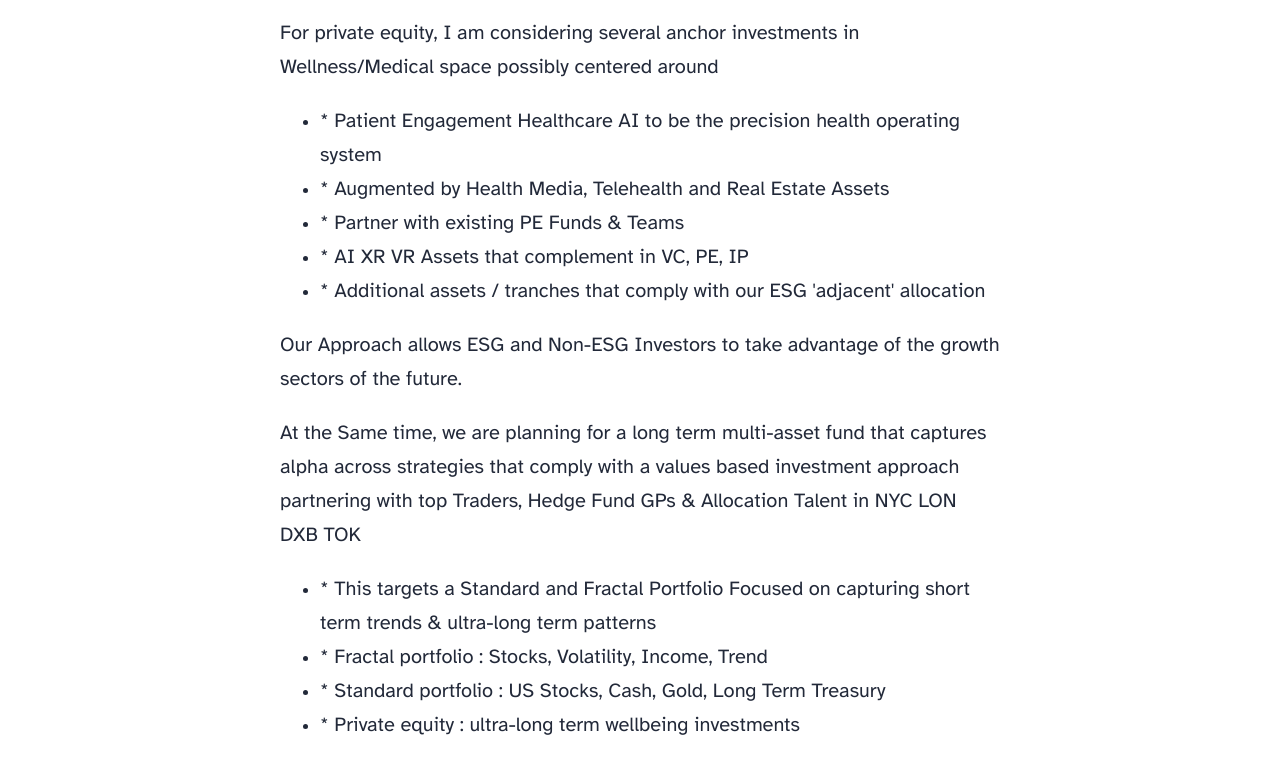
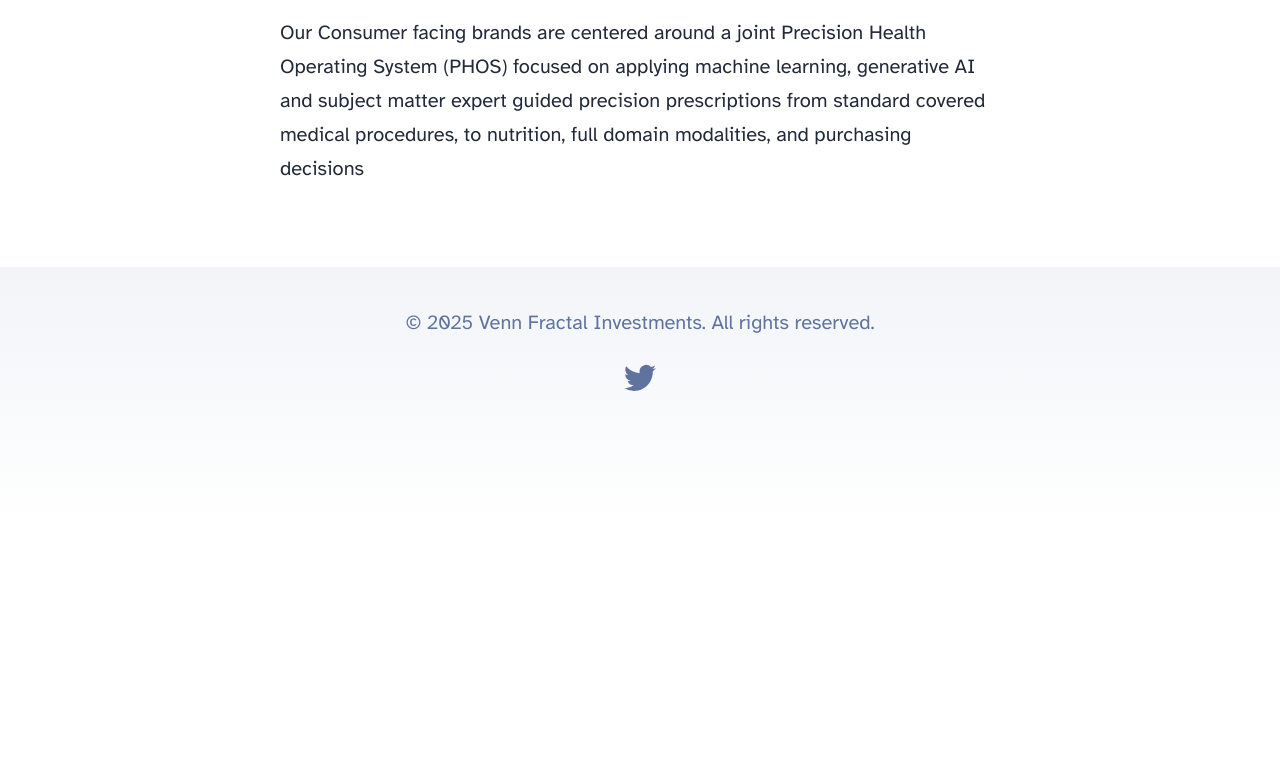
Before and after one commit to VENNFIX/loud-wave-9827, an Astro site: page / in a window 1280 px wide. Shown: the part 898-1680 px from the top of the page. After the commit the page ends 1423 px from the top, so only its background shows below. Built offline with nearby package versions, Linux system fonts and the light colour scheme; Astro itself is replaced by a stand-in of ours.

Commit message:
Update index.astro

```diff
--- a/src/pages/index.astro
+++ b/src/pages/index.astro
@@ -28,26 +28,9 @@ import { SITE_TITLE, SITE_DESCRIPTION } from '../consts';
 </p>
 <p><img src=https://static.wixstatic.com/media/ed128e_c806dd966a6148aa8bc116b73413eef8~mv2.png/v1/fill/w_770,h_480,al_c,q_90,usm_0.66_1.00_0.01,enc_avif,quality_auto/Picture2.png></p>
 
-			<p>For private equity, I am considering several anchor investments in Wellness/Medical space possibly centered around</p>
-			<ul>
-				<li>* Patient Engagement Healthcare AI to be the precision health operating system</li>
-				<li>* Augmented by Health Media, Telehealth and Real Estate Assets</li>
-				<li>* Partner with existing PE Funds & Teams</li>
-				<li>* AI XR VR Assets that complement in VC, PE, IP</li>
-				<li>* Additional assets / tranches that comply with our ESG 'adjacent' allocation</li>
-			</ul>
-			<p>
-				Our Approach allows ESG and Non-ESG Investors to take advantage of the growth sectors of the future.
-			</p>
-			<p>
-				At the Same time, we are planning for a long term multi-asset fund that captures alpha across strategies that comply with a values based investment approach partnering with top Traders, Hedge Fund GPs & Allocation Talent in NYC LON DXB TOK
-			</p>
-			<ul>
-				<li>* This targets a Standard and Fractal Portfolio Focused on capturing short term trends & ultra-long term patterns</li>
-				<li>* Fractal portfolio : Stocks, Volatility, Income, Trend  </li>
-				<li>* Standard portfolio : US Stocks, Cash, Gold, Long Term Treasury</li>
-				<li>* Private equity : ultra-long term wellbeing investments </li>
-			</ul>
+			<p>Our Consumer facing brands are centered around a joint Precision Health Operating System (PHOS) focused on applying machine learning, generative AI and subject matter expert guided precision prescriptions from standard covered medical procedures, to nutrition, full domain modalities, and purchasing decisions
+</p>
+
 		</main>
 		<Footer />
 	</body>
```
